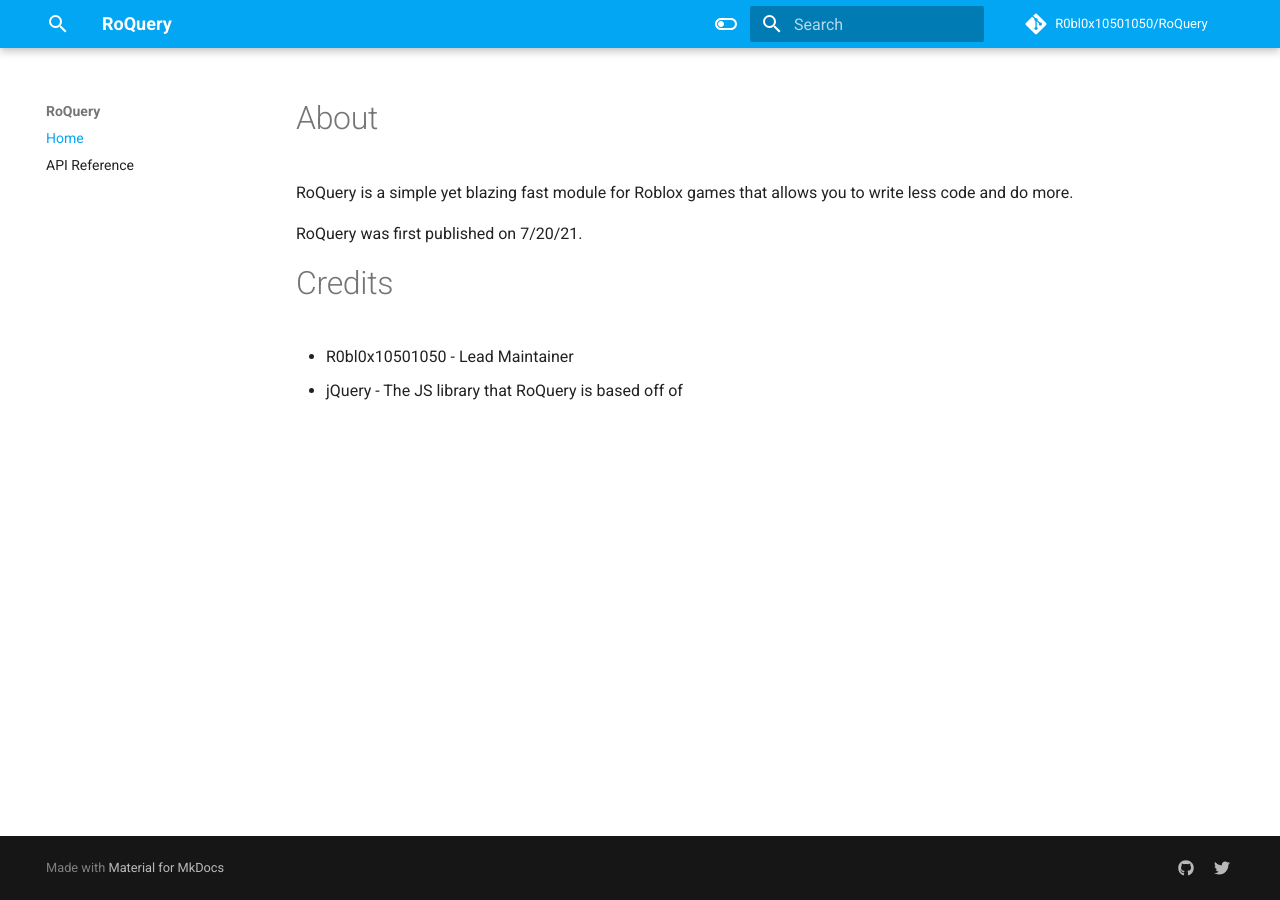
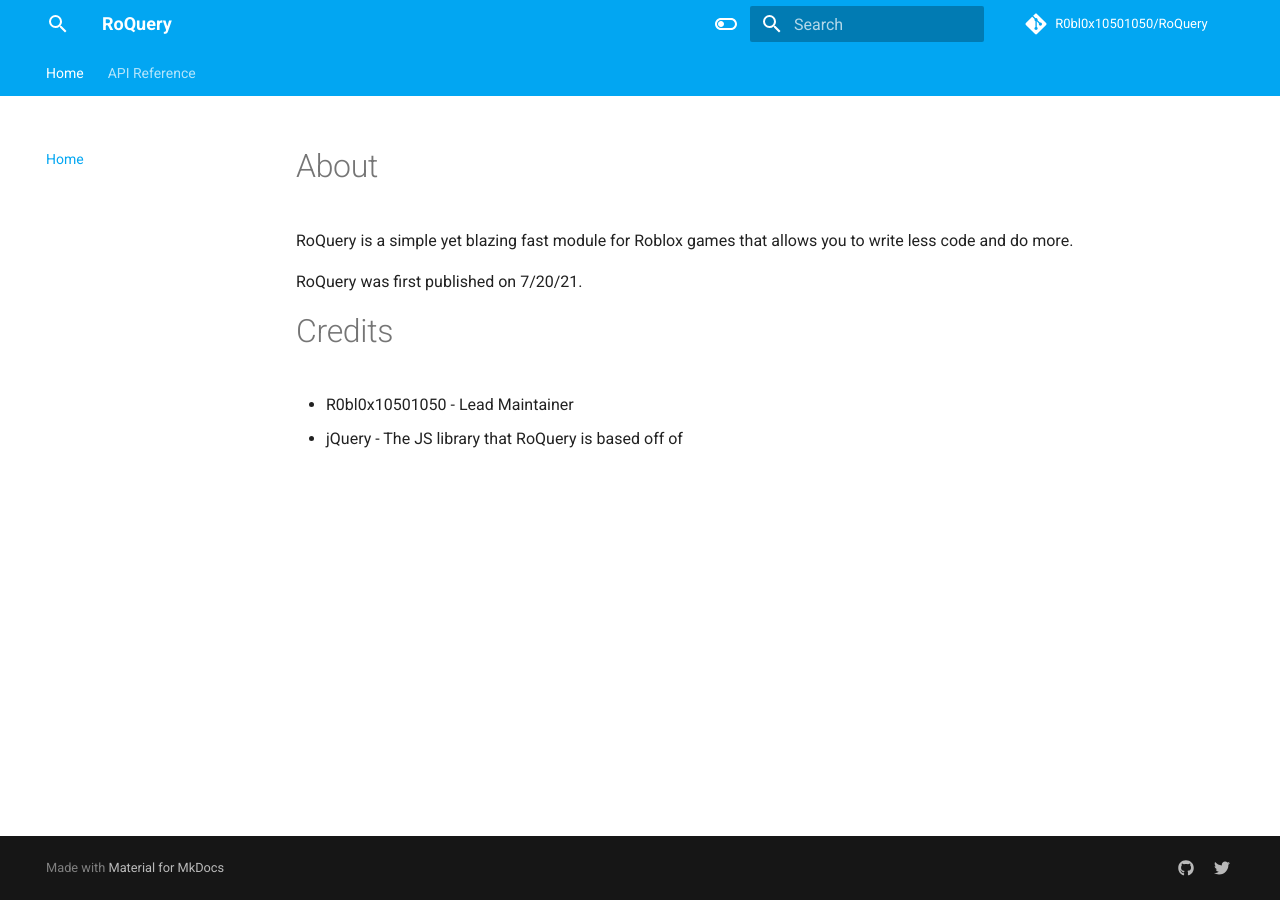
Before and after one commit to R0bl0x10501050/RoQuery, an MkDocs documentation site: the page built from docs/index.md, in a window 1280 px wide. Built offline with MkDocs 1.6.1 and Material for MkDocs 9.7.7, drawn with Linux system fonts in a browser that asks for light colours; comment, search, counter and statistics services are not loaded.

Commit message:
Update mkdocs.yml

```diff
--- a/mkdocs.yml
+++ b/mkdocs.yml
@@ -25,11 +25,14 @@ theme:
         icon: material/toggle-switch
         name: Turn On The Lights
   features:
+    - header.autohide
+    - navigation.expand
+    - navigation.tabs
+    - navigation.top
     - toc.integrate
-    - header.autohide
   icon:
     logo: material/magnify
-  favicon: images/magnify.svg
+  favicon: assets/images/magnify.svg
 
 extra:
   social:
```
